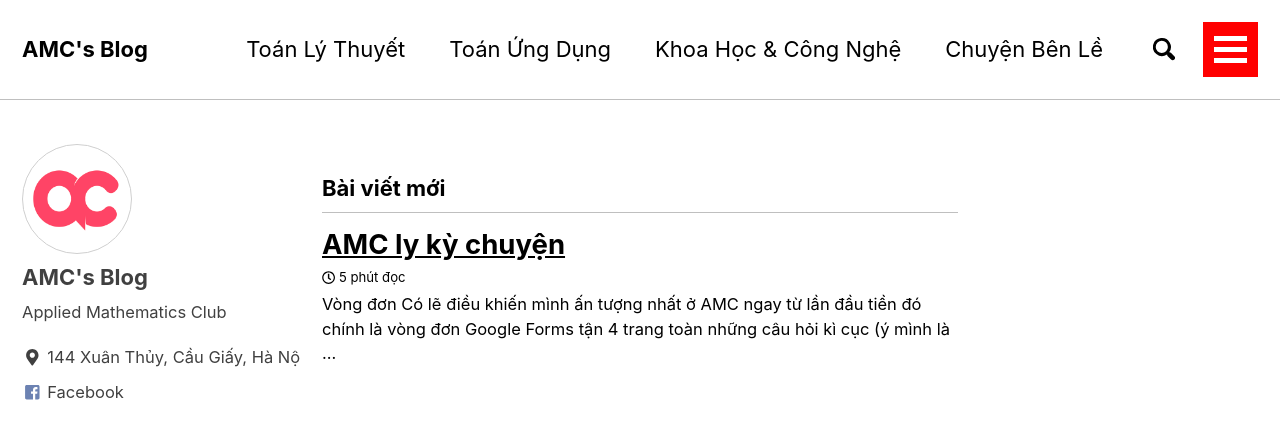
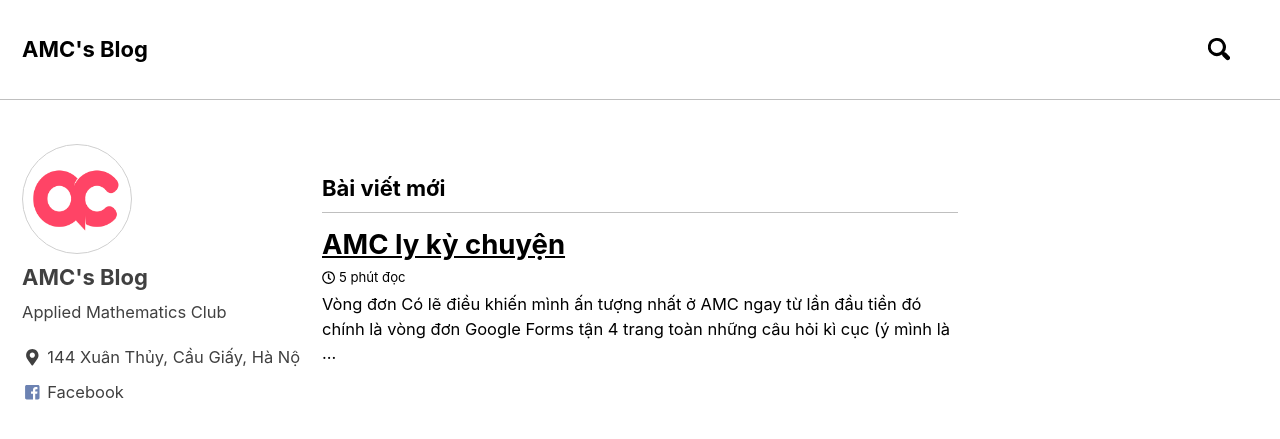
Before and after one commit to iamvon/testvon.github.io, a Jekyll site: the page built from index.html, in a window 1280 px wide and 900 px high. Shown: the top 439 px of the window. Built offline with Jekyll 4.4.1, drawn with Linux system fonts in a browser that asks for light colours; nearby versions of some CDN libraries; the list of posts is cut into pages by our own code.

Commit message:
Update navigation.yml

```diff
--- a/_data/navigation.yml
+++ b/_data/navigation.yml
@@ -2,13 +2,3 @@
 main:
   # - title: "Quick-Start Guide"
   #   url: https://mmistakes.github.io/minimal-mistakes/docs/quick-start-guide/
-  - title: "Toán Lý Thuyết"
-    url: https://testvon.github.io/testvon.github.io/_posts/theory
-  - title: "Toán Ứng Dụng"
-    url: https://testvon.github.io/testvon.github.io/_posts/apply
-  - title: "Khoa Học & Công Nghệ"
-    url: https://testvon.github.io/testvon.github.io/_posts/sci&tech
-  - title: "Chuyện Bên Lề"
-    url: https://testvon.github.io/testvon.github.io/_posts/others
-  - title: "About"
-    url: https://testvon.github.io/testvon.github.io/_posts/about
```
